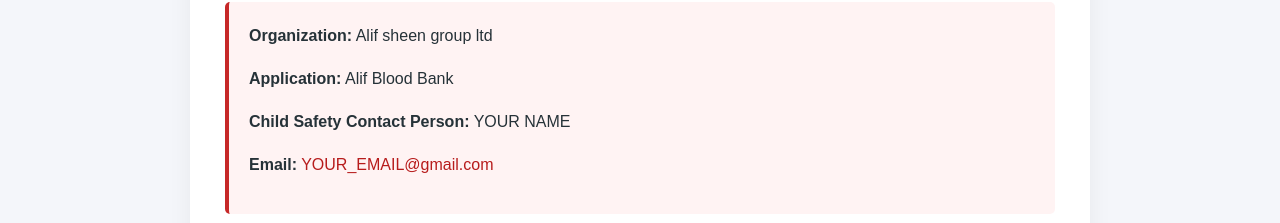
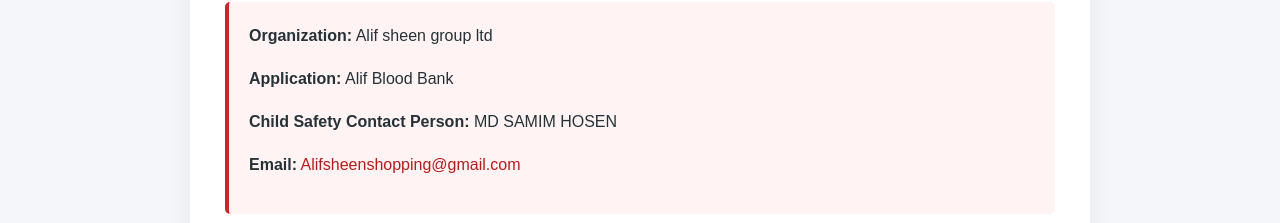
Before and after one commit to helpalifshenltd-maker/Child-Safety-policy, a plain HTML site: page index.html in a window 1280 px wide. Shown: the part 1551-1774 px from the top of the page. Drawn offline with Linux system fonts and the light colour scheme.

Commit message:
Update contact details in index.html

```diff
--- a/index.html
+++ b/index.html
@@ -176,9 +176,9 @@ child safety representative:
 <div class="contact">
     <p><strong>Organization:</strong> Alif sheen group ltd</p>
     <p><strong>Application:</strong> Alif Blood Bank</p>
-    <p><strong>Child Safety Contact Person:</strong> YOUR NAME</p>
+    <p><strong>Child Safety Contact Person:</strong> MD SAMIM HOSEN</p>
     <p><strong>Email:</strong>
-    <a href="mailto:YOUR_EMAIL@gmail.com">YOUR_EMAIL@gmail.com</a>
+    <a href="mailto:YOUR_EMAIL@gmail.com">Alifsheenshopping@gmail.com</a>
     </p>
 </div>
 
```
